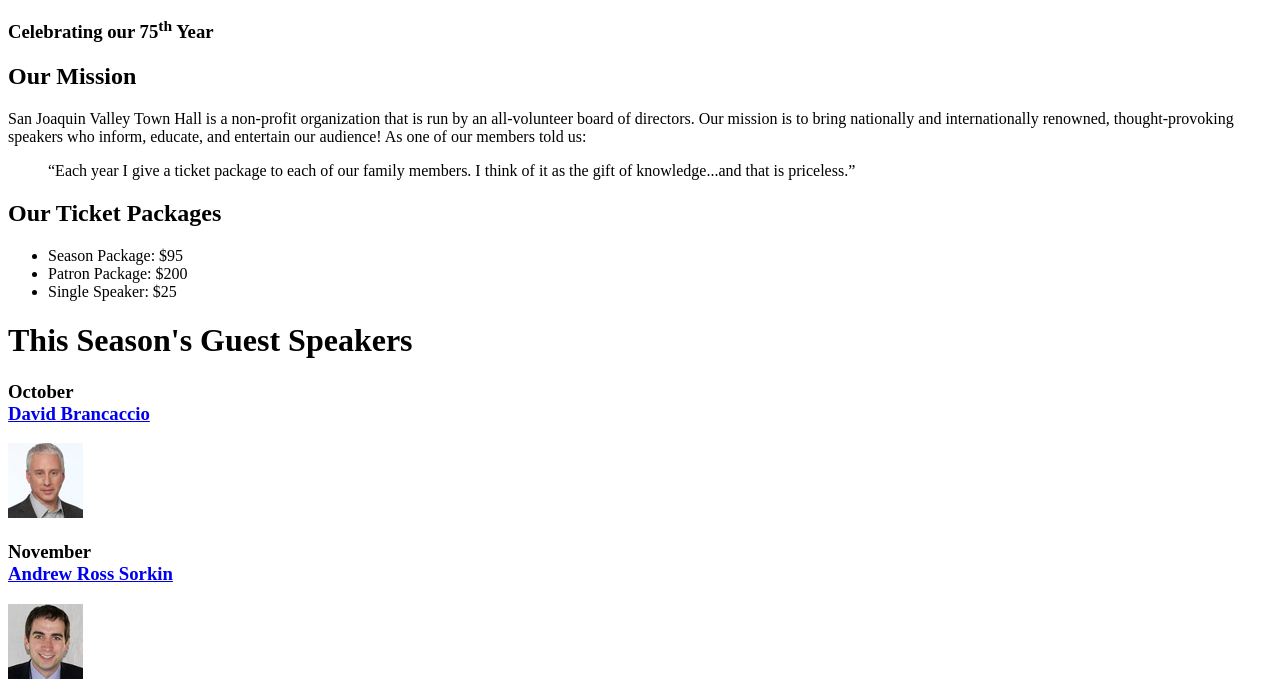
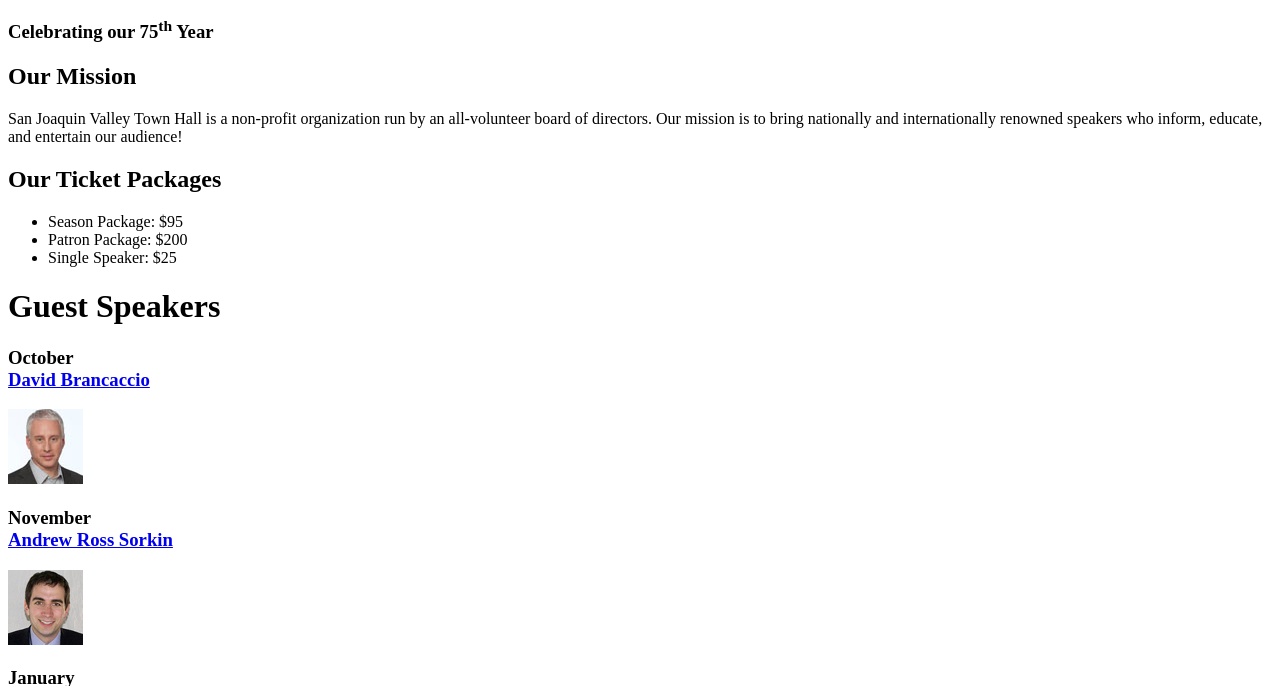
Before and after one commit to henny78/A06, a plain HTML site: page A06/index.html in a window 1280 px wide. Shown: the part 142-828 px from the top of the page. Drawn offline with Linux system fonts and the light colour scheme.

Commit message:
Update index.html

```diff
--- a/A06/index.html
+++ b/A06/index.html
@@ -6,7 +6,6 @@
     <link rel="icon" href="images/favicon.ico">
     <link rel="stylesheet" href="styles/main.css">
 </head>
-
 <body>
     <header>
         <img src="images/town_hall_logo.gif" alt="Town Hall logo" height="80">
@@ -16,13 +15,7 @@
 
     <main>
         <h2>Our Mission</h2>
-        <p>San Joaquin Valley Town Hall is a non-profit organization that is run by an
-        all-volunteer board of directors. Our mission is to bring nationally and
-        internationally renowned, thought-provoking speakers who inform, educate,
-        and entertain our audience! As one of our members told us:</p>
-
-        <blockquote>&ldquo;Each year I give a ticket package to each of our family members.
-        I think of it as the gift of knowledge...and that is priceless.&rdquo;</blockquote>
+        <p>San Joaquin Valley Town Hall is a non-profit organization run by an all-volunteer board of directors. Our mission is to bring nationally and internationally renowned speakers who inform, educate, and entertain our audience!</p>
 
         <h2>Our Ticket Packages</h2>
         <ul>
@@ -31,7 +24,7 @@
             <li>Single Speaker: $25</li>
         </ul>
 
-        <h1>This Season's Guest Speakers</h1>
+        <h1>Guest Speakers</h1>
 
         <div class="speaker">
             <h3>October<br><a href="speakers/brancaccio.html">David Brancaccio</a></h3>
```
